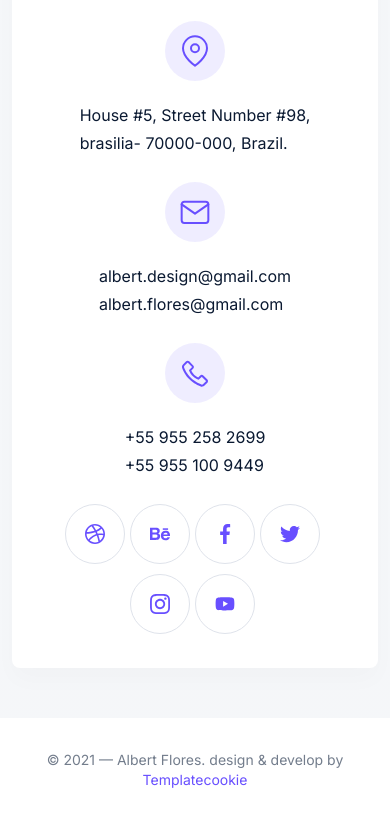
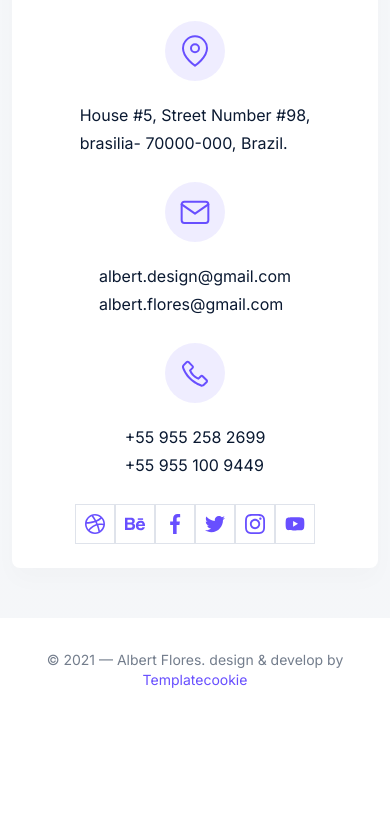
Before and after one commit to templatecookie/albert-html, a website built with webpack: page index.html in a window 390 px wide. Shown: the part 10628-11452 px from the top of the page. After the commit the page ends 11358 px from the top, so only its background shows below. Built offline with nearby package versions, Linux system fonts and the light colour scheme.

Commit message:
social sm round button update

```diff
--- a/src/scss/layout/_contact.scss
+++ b/src/scss/layout/_contact.scss
@@ -213,6 +213,13 @@
                 .social{
                     margin-right: 5px;
                     margin-bottom: 10px;
+                    &-sm-round{
+                        margin-right: 0;
+                        border-radius: 0px;
+                        width: 40px;
+                        height: 40px;
+                        margin-bottom: 0;
+                    }
                 }
             }
             .contact-location-icon{
```
Also changed, not shown: dist/main.css.
